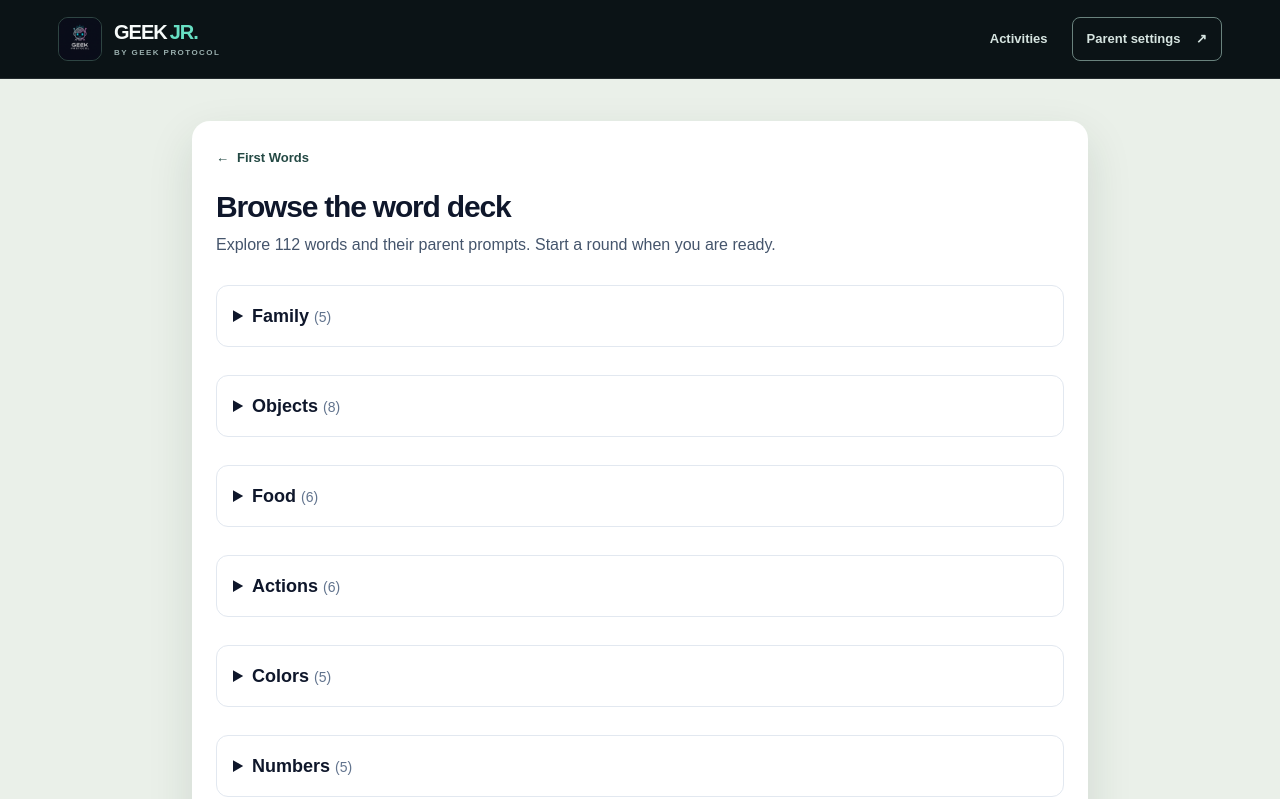
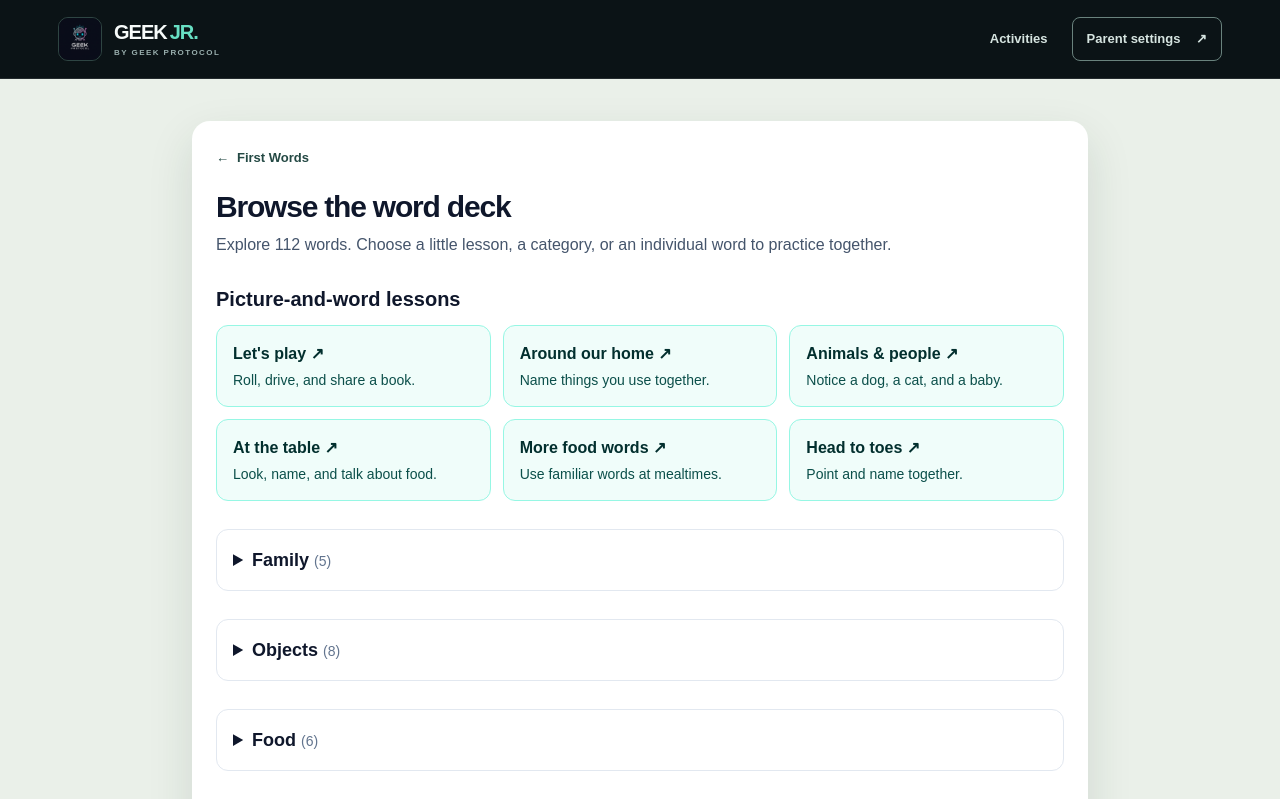
Before and after one commit to GEEKProtocol0110/geek--jr, a Next.js app: page /first-words/deck in a window 1280 px wide. Shown: the top 799 px of the page. Built offline with nearby package versions, Linux system fonts and the light colour scheme.

Commit message:
Start lessons and individual words from the deck

```diff
--- a/src/app/first-words/deck/page.tsx
+++ b/src/app/first-words/deck/page.tsx
@@ -1,5 +1,7 @@
 import Link from "next/link";
 import cards from "@/data/decks/first-words.json";
+import { PICTURE_WORD_IDS, WORD_LESSONS, togetherPrompt } from "@/lib/wordLessons";
+import WordPicture from "@/modules/first-words/WordPicture";
 
 export default function FirstWordsDeckPage() {
   const categories = [...new Set(cards.map((card) => card.category))];
@@ -8,16 +10,23 @@ export default function FirstWordsDeckPage() {
       <section className="mx-auto max-w-4xl rounded-2xl bg-white p-6 shadow-lg ring-1 ring-slate-200">
         <Link href="/first-words" className="back-link"><span aria-hidden="true">←</span> First Words</Link>
         <h1 className="mt-5 text-3xl font-black text-slate-900">Browse the word deck</h1>
-        <p className="mt-2 text-slate-600">Explore {cards.length} words and their parent prompts. Start a round when you are ready.</p>
+        <p className="mt-2 text-slate-600">Explore {cards.length} words. Choose a little lesson, a category, or an individual word to practice together.</p>
+        <h2 className="mt-7 text-xl font-bold text-slate-900">Picture-and-word lessons</h2>
+        <div className="mt-3 grid gap-3 sm:grid-cols-2 lg:grid-cols-3">
+          {WORD_LESSONS.map((lesson) => <Link key={lesson.id} href={`/first-words?lesson=${lesson.id}`} className="rounded-xl border border-teal-200 bg-teal-50 p-4 hover:bg-teal-100"><strong className="text-teal-950">{lesson.title} <span aria-hidden="true">↗</span></strong><p className="mt-1 text-sm text-teal-900">{lesson.description}</p></Link>)}
+        </div>
         <div className="mt-7 space-y-7">
           {categories.map((category) => (
             <details key={category} className="rounded-xl border border-slate-200 p-4">
               <summary className="cursor-pointer text-lg font-bold text-slate-900">{category} <span className="text-sm font-normal text-slate-500">({cards.filter((card) => card.category === category).length})</span></summary>
+              <Link href={`/first-words?category=${encodeURIComponent(category)}`} className="mt-4 inline-block rounded-lg bg-teal-800 px-4 py-3 text-sm font-bold text-white">Practice {category}</Link>
               <ul className="mt-4 grid list-none gap-2 p-0 sm:grid-cols-2 lg:grid-cols-3">
                 {cards.filter((card) => card.category === category).map((card) => (
                   <li key={card.id} className="rounded-xl border border-slate-200 bg-slate-50 p-3">
+                    {PICTURE_WORD_IDS.has(card.id) && <WordPicture word={card.word} className="mx-auto h-24 w-28" />}
                     <strong className="text-teal-950">{card.word}</strong>
-                    <p className="mt-1 text-sm text-slate-600">{card.prompt}</p>
+                    <p className="mt-1 text-sm text-slate-600">{togetherPrompt(card)}</p>
+                    <Link href={`/first-words?word=${encodeURIComponent(card.id)}`} className="mt-3 inline-block min-h-11 rounded-lg border border-teal-300 px-3 py-2 text-sm font-bold text-teal-900">Practice this word</Link>
                   </li>
                 ))}
               </ul>
```
